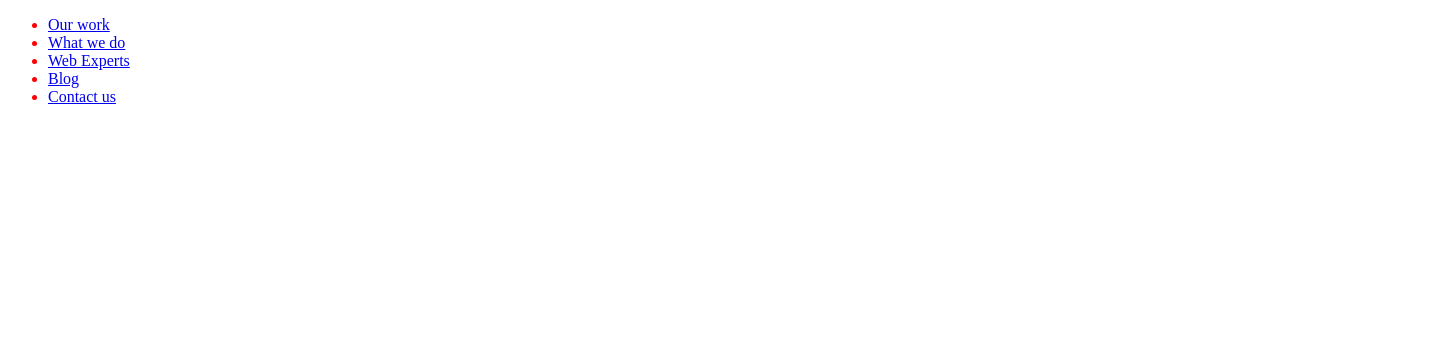
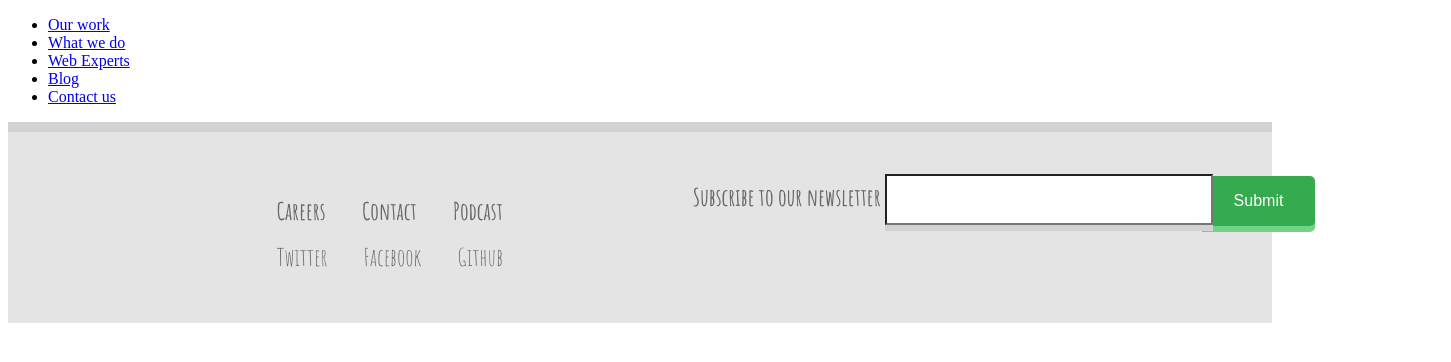
Before and after one commit to BerkayTamer/desarol-static, a plain HTML site: page index.html in a window 1280 px wide. Shown: the whole page, 1451 px wide, since content can reach past the window. Drawn offline with Linux system fonts and the light colour scheme; a web font is replaced by a local one.

Commit message:
2-footer: formatting, added fonts, added form to footer

```diff
--- a/components/footer/footer.css
+++ b/components/footer/footer.css
@@ -0,0 +1,75 @@
+
+
+.footer__wrapper {
+    padding-top: 3rem;
+    background: #e4e4e4;
+    border-top: 10px solid #d2d2d2;
+
+}
+
+.footer__content {
+    font-family: 'Amatic SC', cursive;
+    position: relative;
+    margin: auto;
+    width: 60%;
+}
+
+.footer__link-list {
+    font-size: 1.5rem;
+    font-weight: 600;
+    width: 25rem;
+    list-style: none;
+}
+
+
+.footer__link-item {
+    display: inline-block;
+    text-decoration: none;
+    color: #666;
+    margin: 1rem;
+}
+
+.footer__social-list {
+    font-size: 1.5rem;
+    font-weight: 400;
+    list-style: none;
+}
+
+
+.footer__social-link {
+    text-decoration: none;
+    color: #666;
+    margin: 1rem;
+
+}
+
+.footer__subscribe {
+    font-weight: 700;
+    color: #666;
+    left: 27rem;
+    top: -6rem;
+    font-size: 1.5rem;
+    position: relative;
+}
+
+
+input[type=text] {
+    position: relative;
+    top: -2px;
+    height: 2.8rem;
+    width: 20rem;
+    box-shadow: 0 6px #d2d2d2;
+}
+
+input[type=submit] {
+    background-color: #35aa4e;
+    border: none;
+    margin: -1rem;
+    padding: 1rem 2rem;
+    color: #fff;
+    border-radius: 0 5px 5px 0;
+    box-shadow: 0 6px #72d387;
+    font-size: 16px;
+
+
+}
--- a/components/header/header.css
+++ /dev/null
@@ -1,3 +0,0 @@
-ul {
-    color: red;
-}
--- a/index.html
+++ b/index.html
@@ -1,10 +1,12 @@
 <!DOCTYPE html>
 <html>
 <head>
-    <link rel="stylesheet" type="text/css" href="components/header/header.css">
+    <link rel="stylesheet" type="text/css" href="components/footer/footer.css">
+    <link href='https://fonts.googleapis.com/css?family=Amatic+SC:400,700' rel='stylesheet' type='text/css'>
+    <link href='https://fonts.googleapis.com/css?family=Andika' rel='stylesheet' type='text/css'>
 </head>
+
 <body>
-
 
 <ul class="header">
     <li class="header__item">
@@ -27,5 +29,47 @@
 
 
 
+<div class="footer__wrapper">
+    <div class="footer__content">
+        <div class="footer__link-list">
+            <a class="footer__link-item" href="#">
+                Careers
+            </a>
+
+            <a class="footer__link-item" href="#">
+                Contact
+            </a>
+
+            <a class="footer__link-item" href="#">
+                Podcast
+            </a>
+        </div>
+
+        <div class="footer__social-list">
+            <a class="footer__social-link" href="#">
+                Twitter
+            </a>
+
+            <a class="footer__social-link" href="#">
+                Facebook
+            </a>
+
+            <a class="footer__social-link" href="#">
+                Github
+            </a>
+        </div>
+
+        <div class="footer__subscribe">
+
+            <form>
+                Subscribe to our newsletter
+                <input type="text">
+                <input type="Submit">
+            </form>
+
+        </div>
+    </div>
+</div>
+
 </body>
 </html>
```
Also changed, not shown: components/footer/footer.html (deleted, +0 -38 lines).
